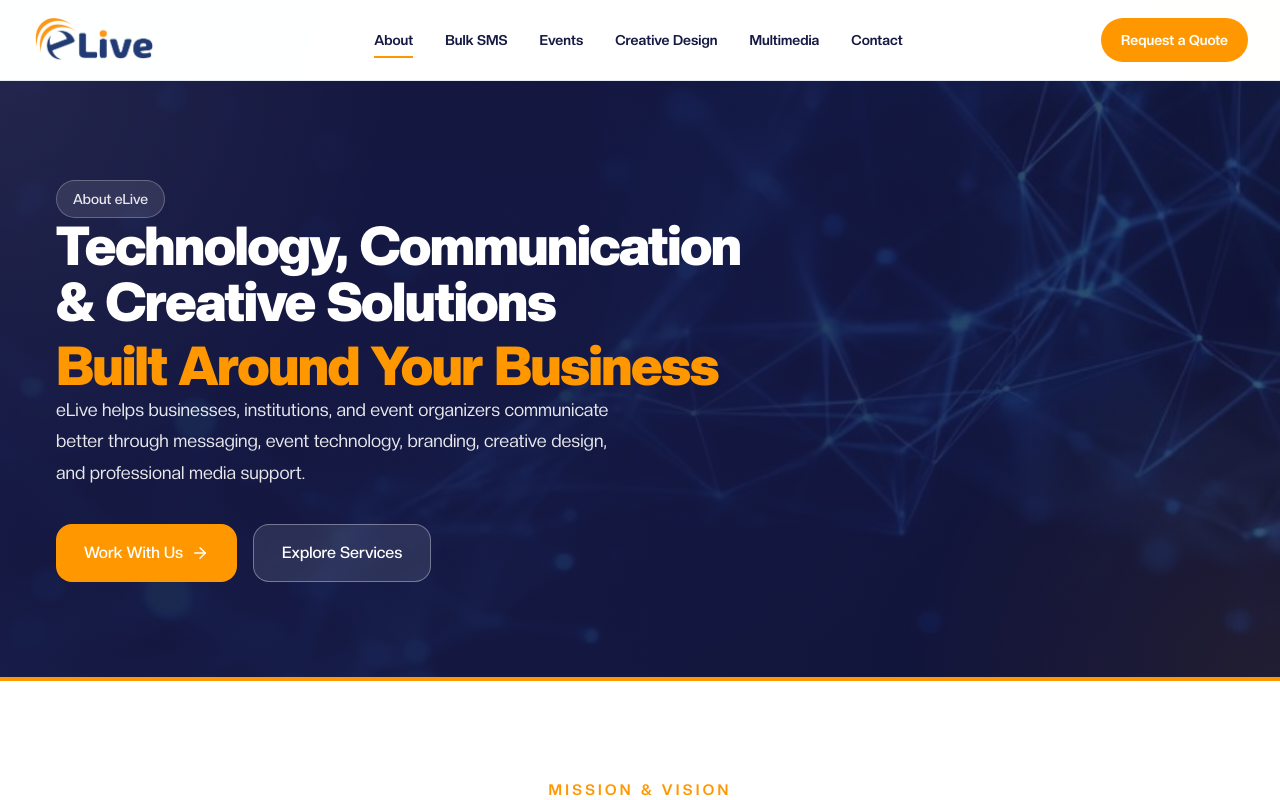
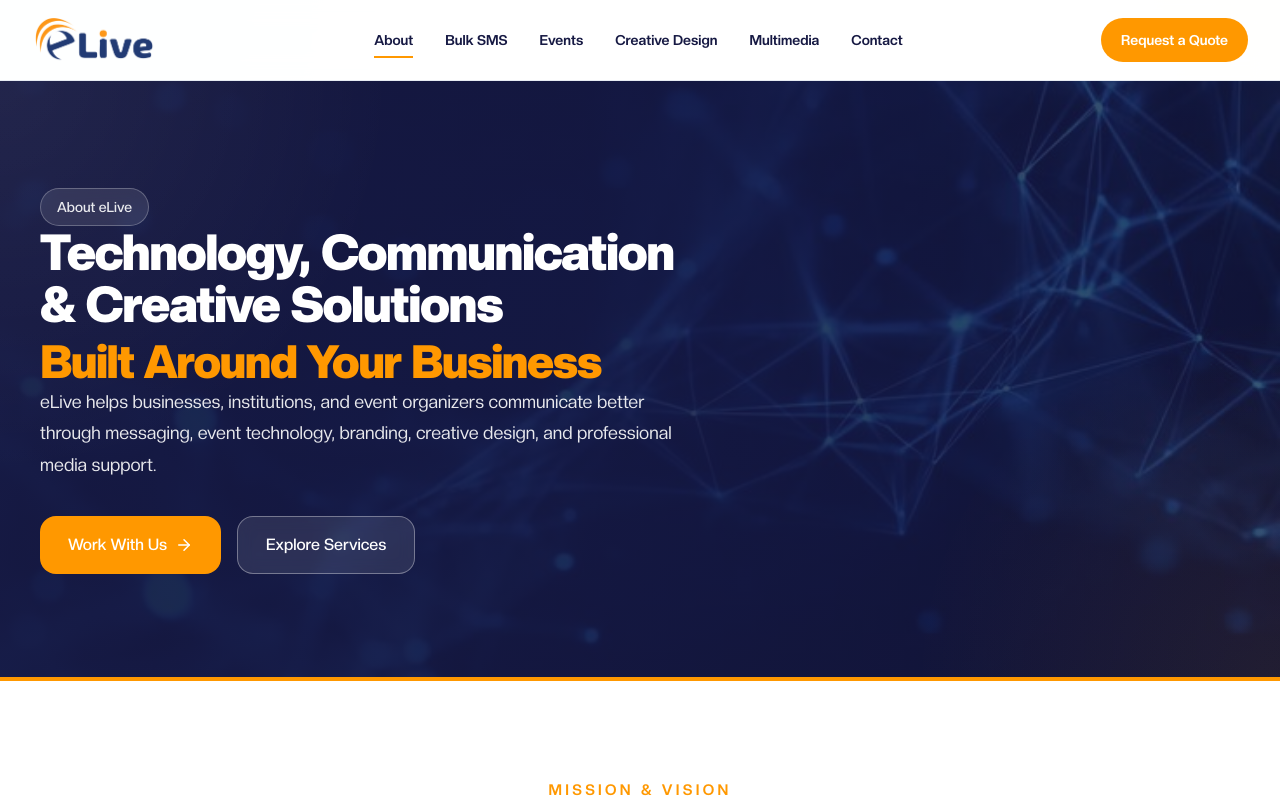
Before and after one commit to kite255/elive-website, a Next.js app: page /about in a window 1280 px wide. Shown: the top 800 px of the page. Built offline with nearby package versions, Linux system fonts and the light colour scheme.

Commit message:
Refine About hero typography and spacing

```diff
--- a/app/about/page.tsx
+++ b/app/about/page.tsx
@@ -245,7 +245,7 @@
             <div className="absolute inset-0 bg-[radial-gradient(circle_at_top_left,rgba(255,255,255,0.06),transparent_28%),radial-gradient(circle_at_bottom_right,rgba(243,154,31,0.08),transparent_26%)]" />
           </div>
 
-          <div className="relative mx-auto flex min-h-[520px] max-w-7xl items-center px-6 py-14 md:min-h-[600px] md:px-10 lg:px-14">
+          <div className="relative mx-auto flex min-h-[520px] max-w-7xl items-center px-5 py-14 md:min-h-[600px] md:px-8 lg:px-10">
             <motion.div
               className="max-w-3xl"
               initial="hidden"
@@ -260,17 +260,17 @@
 
               <motion.h1
                 variants={fadeUp}
-                className="mt-7 max-w-[760px] text-[2.4rem] font-normal leading-[1.06] tracking-[-0.03em] md:text-[3rem] lg:text-[54px]"
+                className="mt-7 max-w-[720px] text-[2.2rem] font-normal leading-[1.07] tracking-[-0.025em] md:text-[2.75rem] lg:text-[50px]"
               >
                 <span className="block text-white">Technology, Communication & Creative Solutions</span>
-                <span className="mt-2 block text-[var(--color-elive-accent)]">
+                <span className="mt-2 block text-[0.92em] text-[var(--color-elive-accent)]">
                   Built Around Your Business
                 </span>
               </motion.h1>
 
               <motion.p
                 variants={fadeUp}
-                className="mt-7 max-w-xl text-base leading-8 text-white/90 md:text-lg"
+                className="mt-7 max-w-2xl text-base leading-8 text-white/90 md:text-lg"
               >
                 eLive helps businesses, institutions, and event organizers communicate better through messaging, event technology, branding, creative design, and professional media support.
               </motion.p>
```
